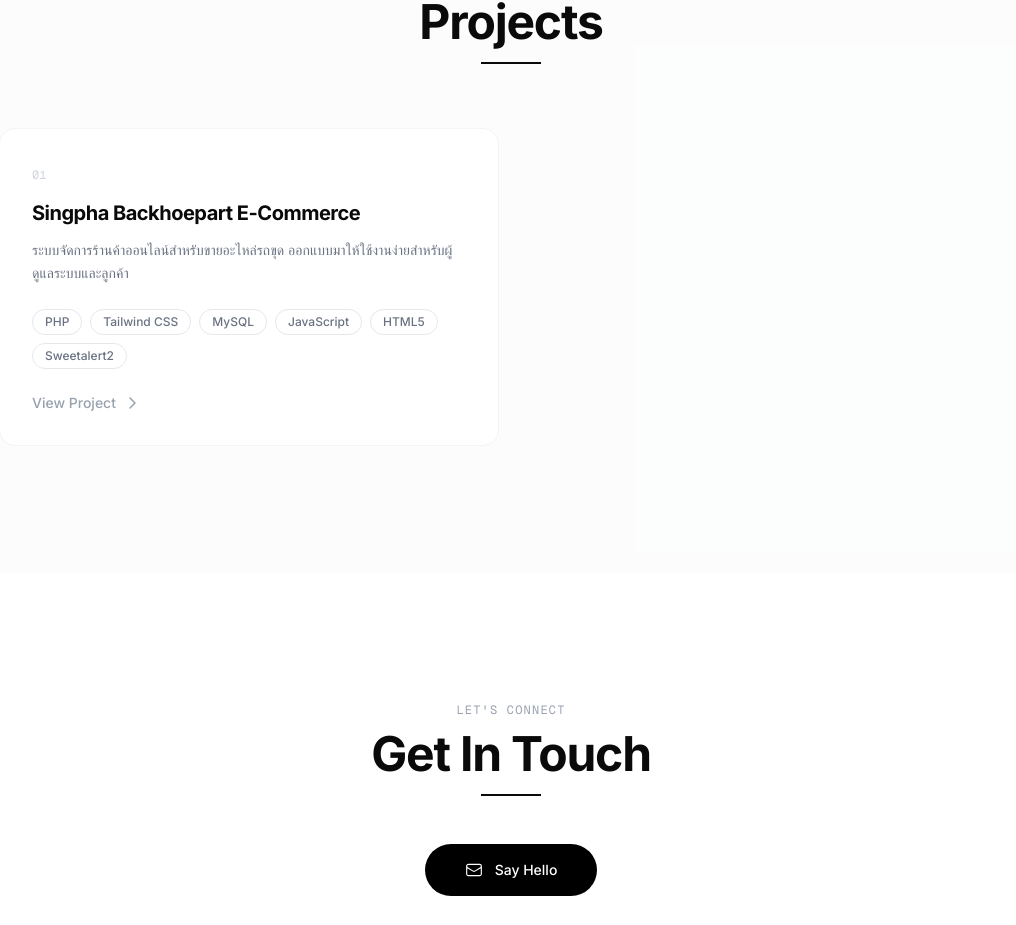
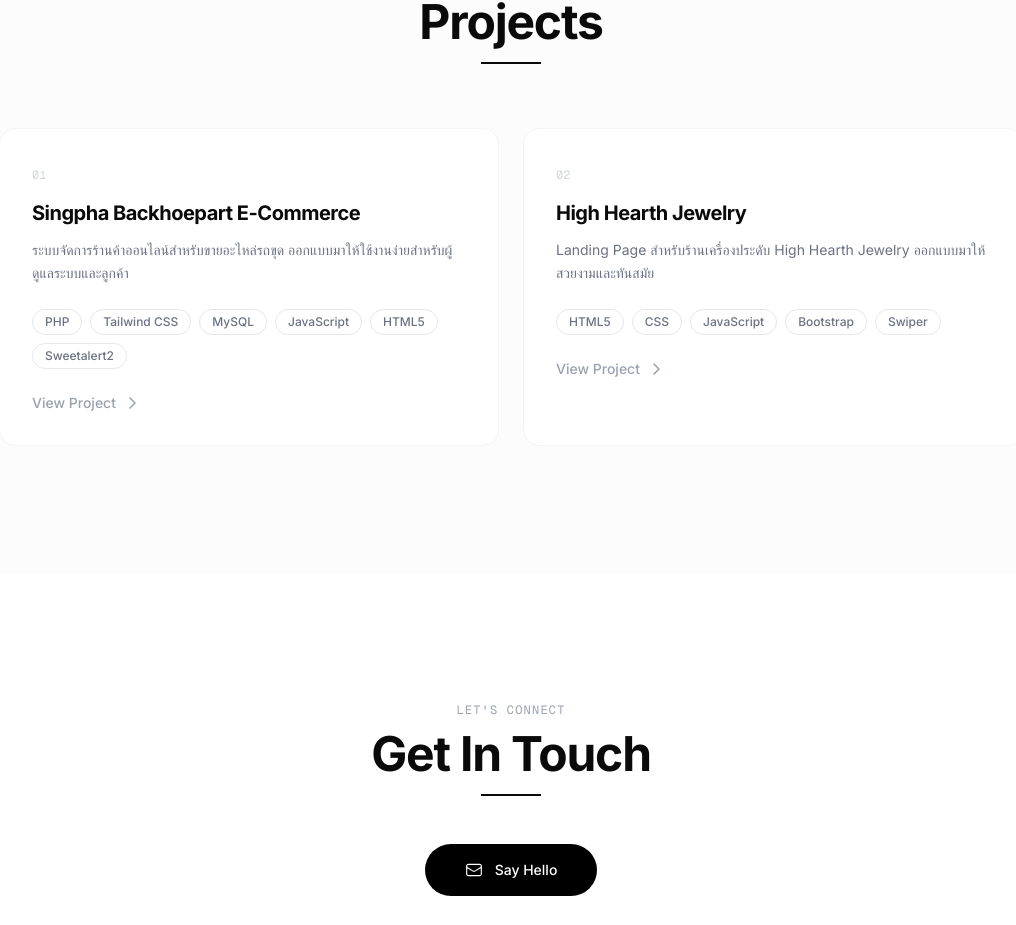
Before and after one commit to Ho44452/Portfolio, a Next.js app: page / in a window 1280 px wide. Shown: the part 3258-4183 px from the top of the page, without its empty margins (129-1145 px from the left). Built offline with nearby package versions, Linux system fonts and the light colour scheme.

Commit message:
updated project 2

```diff
--- a/app/components/Projects.tsx
+++ b/app/components/Projects.tsx
@@ -10,6 +10,13 @@
             "ระบบจัดการร้านค้าออนไลน์สำหรับขายอะไหล่รถขุด ออกแบบมาให้ใช้งานง่ายสำหรับผู้ดูแลระบบและลูกค้า",
         tags: ["PHP", "Tailwind CSS", "MySQL", "JavaScript", "HTML5", "Sweetalert2"],
         link: "https://singpha.comatcproject.com",
+    },
+    {
+        title: "High Hearth Jewelry",
+        description:
+            "Landing Page สำหรับร้านเครื่องประดับ High Hearth Jewelry ออกแบบมาให้สวยงามและทันสมัย",
+        tags: ["HTML5", "CSS", "JavaScript", "Bootstrap", "Swiper"],
+        link: "https://highheart-landingpages.web.app/",
     },
 ];
 
```
